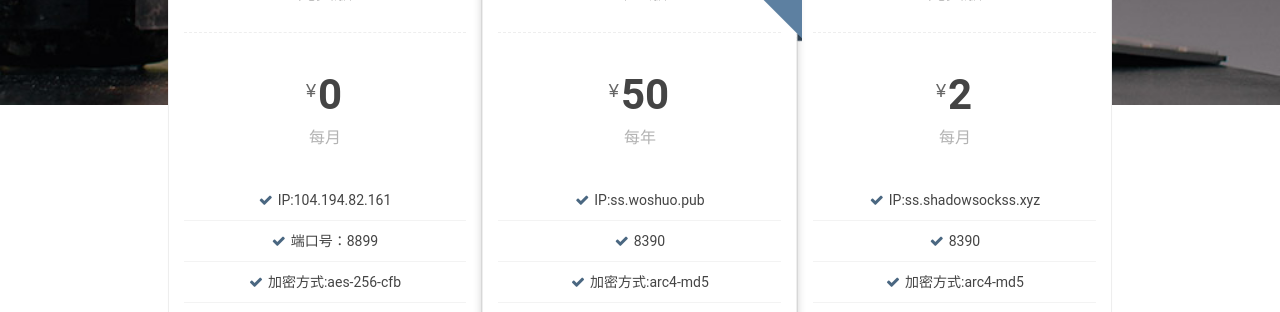
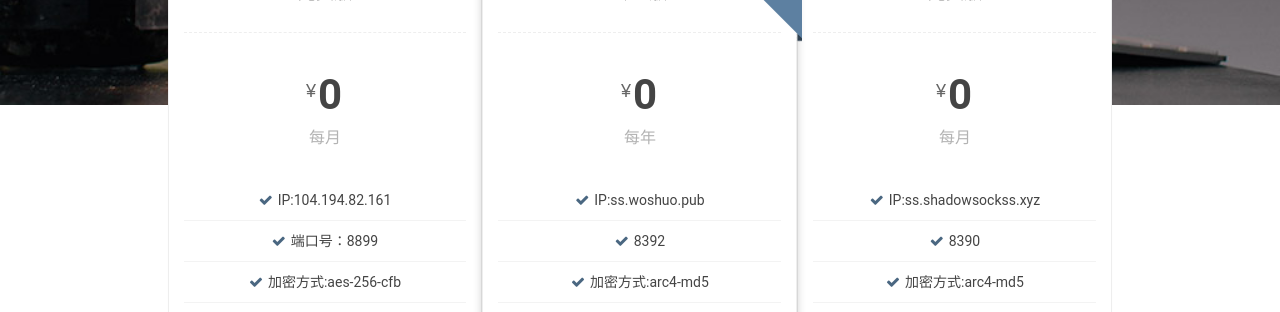
Before and after one commit to ianhao/Shadowsockss, a plain HTML site: page index.html in a window 1280 px wide. Shown: the part 395-707 px from the top of the page. Drawn offline with Linux system fonts and the light colour scheme.

Commit message:
Update index.html
++

```diff
--- a/index.html
+++ b/index.html
@@ -91,12 +91,12 @@
                         <div class="item-inner">
                             <div class="heading">
                             <h3 class="title">专业版</h3>
-                                <p class="price-figure"><span class="price-figure-inner"><span class="currency">¥</span><span class="number">50</span><br /><span class="unit">每年</span></span></p>
+                                <p class="price-figure"><span class="price-figure-inner"><span class="currency">¥</span><span class="number">0</span><br /><span class="unit">每年</span></span></p>
                             </div>
                             <div class="content">
                                 <ul class="list-unstyled feature-list">
                                     <li><i class="fa fa-check"></i>IP:ss.woshuo.pub </li>
-                                    <li><i class="fa fa-check"></i>8390</li>
+                                    <li><i class="fa fa-check"></i>8392</li>
                                     <li><i class="fa fa-check"></i>加密方式:arc4-md5</li>
                                     <li ><i class="fa fa-check"></i>密码：（你猜或关注公众号）</li>
                                     <li><i class="fa fa-check"></i>密码不定期修改，公众号更新最新密码</li>
@@ -114,7 +114,7 @@
                         <div class="item-inner">
                             <div class="heading">
                             <h3 class="title">免费版</h3>
-                                <p class="price-figure"><span class="price-figure-inner"><span class="currency">¥</span><span class="number">2</span><br /><span class="unit">每月</span></span></p>
+                                <p class="price-figure"><span class="price-figure-inner"><span class="currency">¥</span><span class="number">0</span><br /><span class="unit">每月</span></span></p>
                             </div>
                             <div class="content">
                                 <ul class="list-unstyled feature-list">
```
